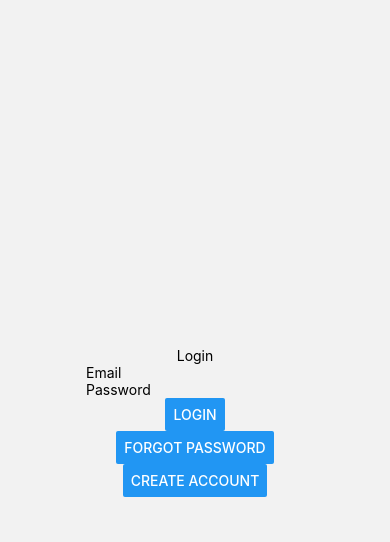
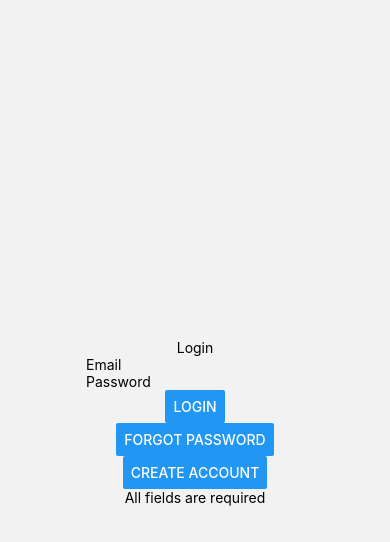
Before and after one commit to cgreggescalante/oak-endurance, a React Native app: screen /Login in a window 390 px wide. Both pictures are taken after a click on the button "LOGIN". Shown: the top 542 px of the page. Built offline with nearby package versions, Linux system fonts and the light colour scheme; no server answers.

Commit message:
OEA-25 Implement Login

```diff
--- a/src/login.tsx
+++ b/src/login.tsx
@@ -1,13 +1,57 @@
 import { Button, SafeAreaView, Text, TextInput } from "react-native";
 import AuthScreens from "@/styles/authScreens";
+import { useState } from "react";
+import { auth } from "../fireabaseConfig";
+import { signInWithEmailAndPassword } from "firebase/auth";
 
 export default ({ navigation }: { navigation: any }) => {
+  const [email, setEmail] = useState("");
+  const [password, setPassword] = useState("");
+
+  const [error, setError] = useState("");
+  const [attempting, setAttempting] = useState(false);
+
+  const handleLogin = () => {
+    setAttempting(true);
+
+    if (!verifyInput()) {
+      setAttempting(false);
+      return;
+    }
+
+    signInWithEmailAndPassword(auth, email, password)
+      .catch(() => setError("Invalid email or password"))
+      .finally(() => setAttempting(false));
+  };
+
+  const verifyInput = () => {
+    if (!email || !password) {
+      setError("All fields are required");
+      return false;
+    }
+
+    return true;
+  };
+
   return (
     <SafeAreaView style={AuthScreens.container}>
       <Text>Login</Text>
-      <TextInput placeholder="Email" />
-      <TextInput placeholder="Password" />
-      <Button title="Login" />
+      <TextInput
+        placeholder="Email"
+        value={email}
+        onChangeText={setEmail}
+        keyboardType={"email-address"}
+        textContentType={"emailAddress"}
+        inputMode={"email"}
+      />
+      <TextInput
+        placeholder="Password"
+        value={password}
+        onChangeText={setPassword}
+        secureTextEntry={true}
+        textContentType={"password"}
+      />
+      <Button title="Login" disabled={attempting} onPress={handleLogin} />
       <Button
         title="Forgot Password"
         onPress={() => navigation.navigate("ForgotPassword")}
@@ -16,6 +60,7 @@ export default ({ navigation }: { navigation: any }) => {
         title="Create Account"
         onPress={() => navigation.navigate("Signup")}
       />
+      {error && <Text>{error}</Text>}
     </SafeAreaView>
   );
 };
```
